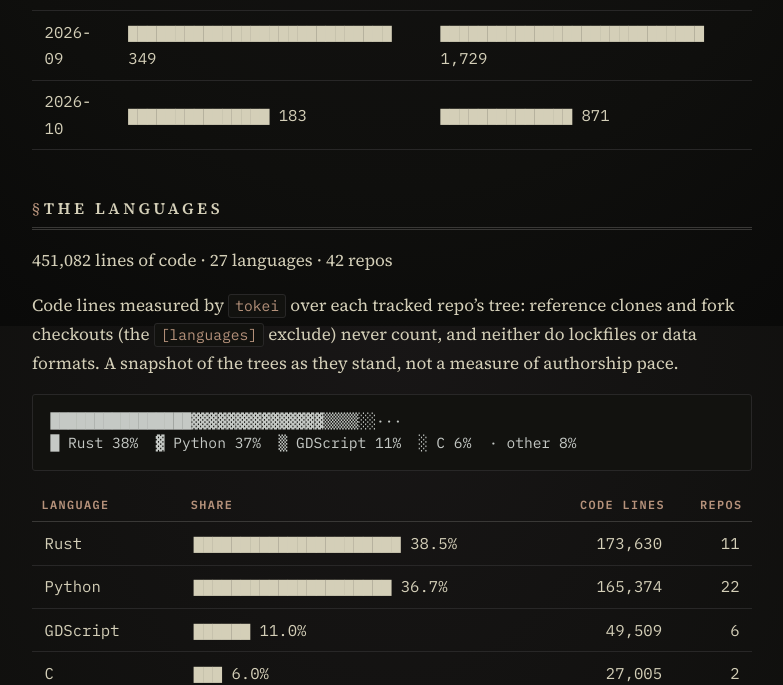
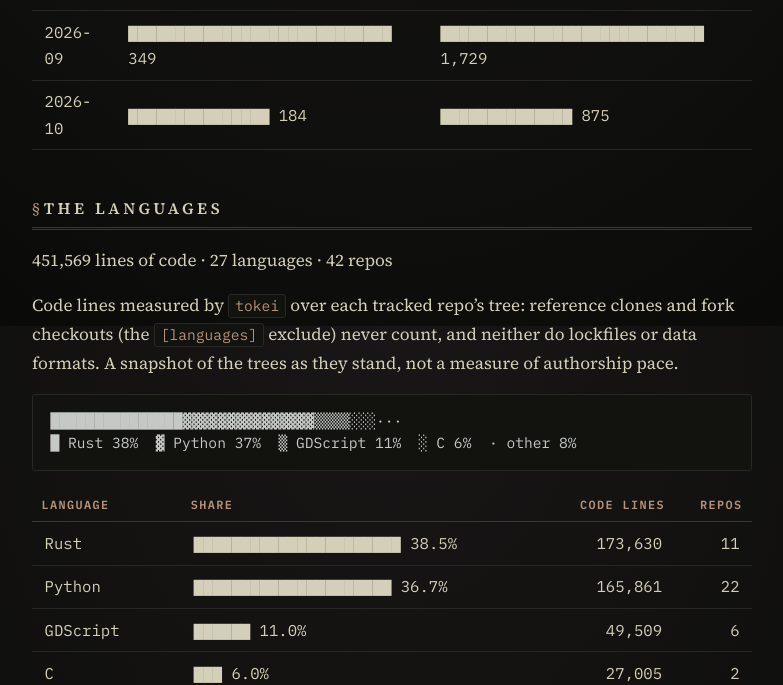
Before and after one commit to VirInvictus/VirInvictus.github.io, a Jekyll site: the page built from patchnotes.md, in a window 1280 px wide and 1400 px high, scrolled down 9419 px. Shown: the part 155-840 px from the top of the window, without its empty margins (248-1031 px from the left). Built offline with Jekyll 4.4.1, drawn with Linux system fonts in a browser that asks for light colours; some of the changed text lies outside the part shown.

````diff
--- a/patchnotes.md
+++ b/patchnotes.md
@@ -15,9 +15,9 @@ remain canonical; this file is a projection, reproducible with
 
 ## The shape of the work
 
-- **43 repositories tracked · 1532 releases recorded · 5,028 commits, authored by Brandon LaRocque**
+- **43 repositories tracked · 1533 releases recorded · 5,032 commits, authored by Brandon LaRocque**
 - Span: 2025-08-10 to 2026-10-26
-- This month (2026-10): 183 releases across 20 repos · 871 commits
+- This month (2026-10): 184 releases across 20 repos · 875 commits
 
 | Repository | What it is | Releases | Latest | Last release | Commits | Active since |
 |---|---|---:|---|---|---:|---|
@@ -80,23 +80,23 @@ remain canonical; this file is a projection, reproducible with
 | 2026-07 | ▇▇▇▇▇▇▇▇▇▇▇▇ 154 | ▇▇▇▇▇▇▇▇ 476 |
 | 2026-08 | ▇▇▇▇▇▇▇▇▇▇▇▇▇ 165 | ▇▇▇▇▇▇▇▇▇▇▇▇▇ 776 |
 | 2026-09 | ▇▇▇▇▇▇▇▇▇▇▇▇▇▇▇▇▇▇▇▇▇▇▇▇▇▇▇▇ 349 | ▇▇▇▇▇▇▇▇▇▇▇▇▇▇▇▇▇▇▇▇▇▇▇▇▇▇▇▇ 1,729 |
-| 2026-10 | ▇▇▇▇▇▇▇▇▇▇▇▇▇▇▇ 183 | ▇▇▇▇▇▇▇▇▇▇▇▇▇▇ 871 |
+| 2026-10 | ▇▇▇▇▇▇▇▇▇▇▇▇▇▇▇ 184 | ▇▇▇▇▇▇▇▇▇▇▇▇▇▇ 875 |
 
 ## The languages
 
-451,082 lines of code · 27 languages · 42 repos
+451,569 lines of code · 27 languages · 42 repos
 
 Code lines measured by `tokei` over each tracked repo's tree: reference clones and fork checkouts (the `[languages]` exclude) never count, and neither do lockfiles or data formats. A snapshot of the trees as they stand, not a measure of authorship pace.
 
 ```
-████████████████▓▓▓▓▓▓▓▓▓▓▓▓▓▓▓▒▒▒▒░░···
+███████████████▓▓▓▓▓▓▓▓▓▓▓▓▓▓▓▒▒▒▒░░░···
 █ Rust 38%  ▓ Python 37%  ▒ GDScript 11%  ░ C 6%  · other 8%
 ```
 
 | Language | Share | Code lines | Repos |
 |---|---|---:|---:|
 | Rust | ▇▇▇▇▇▇▇▇▇▇▇▇▇▇▇▇▇▇▇▇▇▇ 38.5% | 173,630 | 11 |
-| Python | ▇▇▇▇▇▇▇▇▇▇▇▇▇▇▇▇▇▇▇▇▇ 36.7% | 165,374 | 22 |
+| Python | ▇▇▇▇▇▇▇▇▇▇▇▇▇▇▇▇▇▇▇▇▇ 36.7% | 165,861 | 22 |
 | GDScript | ▇▇▇▇▇▇ 11.0% | 49,509 | 6 |
 | C | ▇▇▇ 6.0% | 27,005 | 2 |
 | Lua | ▇▇ 3.0% | 13,423 | 5 |
````
Also changed, not shown: other parts of patchnotes.md (+5 -4 lines).
